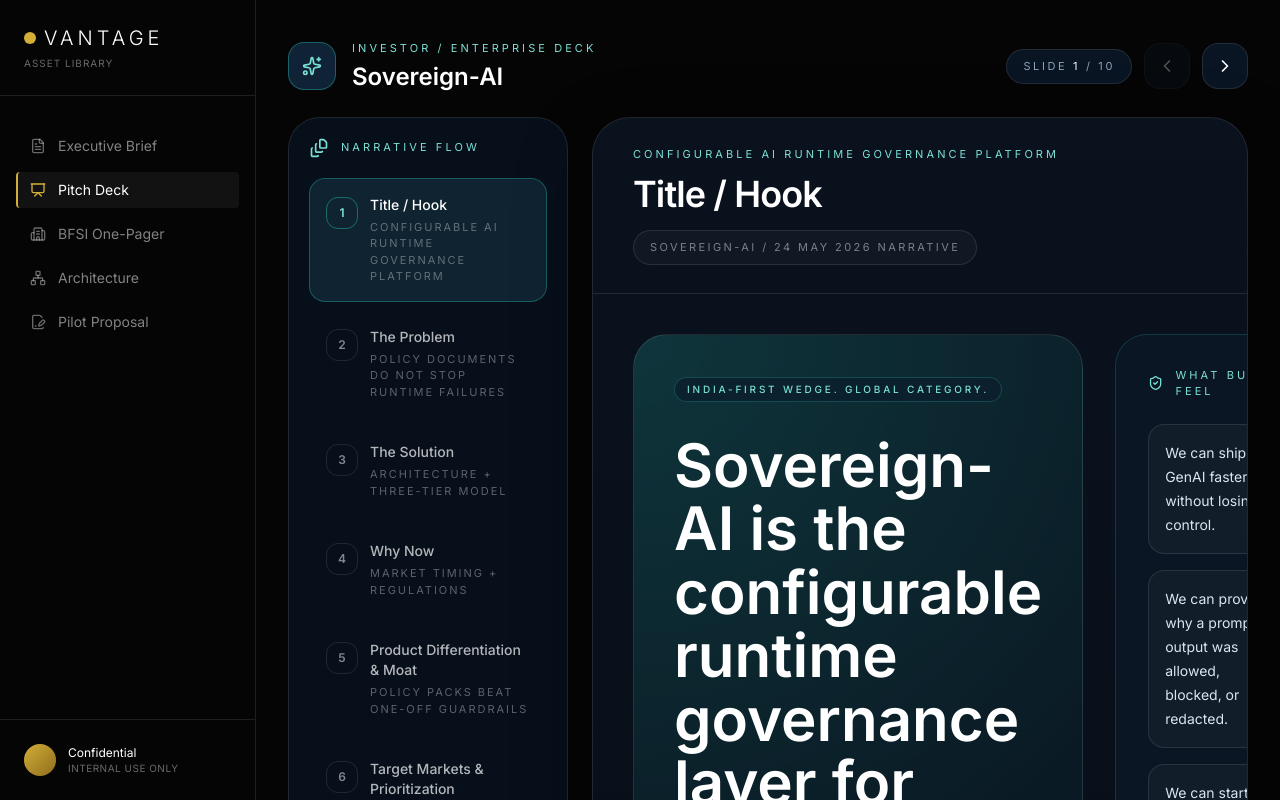
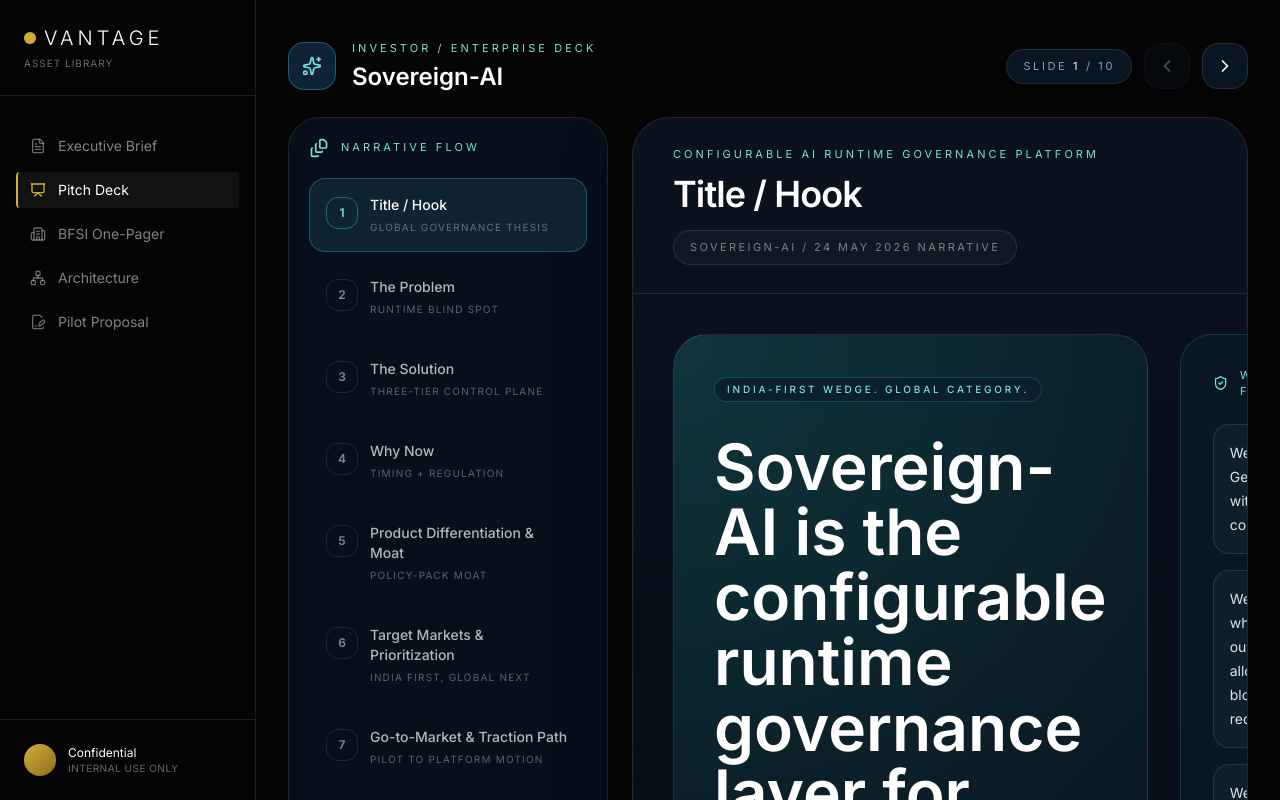
Before and after one commit to pranaya-mathur/pitch_deck, a React (Vite) app: page / in a window 1280 px wide. Both pictures are taken after a click on the button "Pitch Deck". Built offline with nearby package versions, Linux system fonts and the light colour scheme; a web font is replaced by a local one.

Commit message:
Tighten pitch deck sidebar alignment

```diff
--- a/src/components/views/PitchDeck.tsx
+++ b/src/components/views/PitchDeck.tsx
@@ -17,6 +17,7 @@ type Slide = {
   id: number;
   title: string;
   subtitle: string;
+  navSubtitle?: string;
   content: React.ReactNode;
 };
 
@@ -117,12 +118,13 @@ const slides: Slide[] = [
     id: 1,
     title: 'Title / Hook',
     subtitle: 'Configurable AI Runtime Governance Platform',
+    navSubtitle: 'Global governance thesis',
     content: (
       <div className="grid h-full gap-8 lg:grid-cols-[1.25fr_0.75fr]">
         <div className="flex flex-col justify-between rounded-[34px] border border-white/10 bg-[radial-gradient(circle_at_top_left,rgba(35,198,183,0.20),rgba(9,18,30,0.92)_52%),linear-gradient(180deg,rgba(10,18,30,0.96),rgba(7,13,23,0.98))] p-10">
           <div>
             <Eyebrow>India-first wedge. Global category.</Eyebrow>
-            <h1 className="mt-8 max-w-4xl text-5xl font-semibold leading-[1.06] text-white xl:text-6xl">
+            <h1 className="mt-8 max-w-4xl text-[clamp(3.5rem,5vw,5.6rem)] font-semibold leading-[1.02] text-white">
               Sovereign-AI is the configurable runtime governance layer for safe, auditable enterprise GenAI.
             </h1>
             <p className="mt-6 max-w-3xl text-lg leading-8 text-[#b9cad9]">
@@ -186,6 +188,7 @@ const slides: Slide[] = [
     id: 2,
     title: 'The Problem',
     subtitle: 'Policy documents do not stop runtime failures',
+    navSubtitle: 'Runtime blind spot',
     content: (
       <div className="grid h-full gap-8 lg:grid-cols-[1.1fr_0.9fr]">
         <div className="rounded-[32px] border border-white/10 bg-[#091321]/92 p-10">
@@ -242,6 +245,7 @@ const slides: Slide[] = [
     id: 3,
     title: 'The Solution',
     subtitle: 'Architecture + three-tier model',
+    navSubtitle: 'Three-tier control plane',
     content: (
       <div className="space-y-8">
         <div className="grid gap-8 lg:grid-cols-[1.05fr_0.95fr]">
@@ -293,6 +297,7 @@ const slides: Slide[] = [
     id: 4,
     title: 'Why Now',
     subtitle: 'Market timing + regulations',
+    navSubtitle: 'Timing + regulation',
     content: (
       <div className="space-y-8">
         <div className="grid gap-4 lg:grid-cols-3">
@@ -345,6 +350,7 @@ const slides: Slide[] = [
     id: 5,
     title: 'Product Differentiation & Moat',
     subtitle: 'Policy packs beat one-off guardrails',
+    navSubtitle: 'Policy-pack moat',
     content: (
       <div className="grid h-full gap-8 lg:grid-cols-[0.95fr_1.05fr]">
         <div className="rounded-[32px] border border-white/10 bg-[#08131f]/92 p-8">
@@ -380,6 +386,7 @@ const slides: Slide[] = [
     id: 6,
     title: 'Target Markets & Prioritization',
     subtitle: 'India BFSI / healthtech first. Global policy packs next.',
+    navSubtitle: 'India first, global next',
     content: (
       <div className="space-y-8">
         <div className="grid gap-8 lg:grid-cols-[1.1fr_0.9fr]">
@@ -436,6 +443,7 @@ const slides: Slide[] = [
     id: 7,
     title: 'Go-to-Market & Traction Path',
     subtitle: 'Land with a pilot. Expand through policy packs and governance ownership.',
+    navSubtitle: 'Pilot to platform motion',
     content: (
       <div className="grid h-full gap-8 lg:grid-cols-[1fr_1fr]">
         <div className="rounded-[32px] border border-white/10 bg-[#0a1523]/92 p-8">
@@ -484,6 +492,7 @@ const slides: Slide[] = [
     id: 8,
     title: 'Commercial Model & Pricing',
     subtitle: 'Include both India and global tiers',
+    navSubtitle: 'India + global pricing',
     content: (
       <div className="space-y-8">
         <div className="grid gap-6 lg:grid-cols-2">
@@ -538,6 +547,7 @@ const slides: Slide[] = [
     id: 9,
     title: 'Proof Assets & Roadmap',
     subtitle: 'What de-risks the buyer and what scales the company',
+    navSubtitle: 'Proof + roadmap',
     content: (
       <div className="grid h-full gap-8 lg:grid-cols-[1fr_1fr]">
         <div className="rounded-[32px] border border-white/10 bg-[#091321]/92 p-8">
@@ -588,6 +598,7 @@ const slides: Slide[] = [
     id: 10,
     title: 'Final Verdict / Ask',
     subtitle: 'Why this wins and what we want now',
+    navSubtitle: 'Closing ask',
     content: (
       <div className="grid h-full gap-8 lg:grid-cols-[1.15fr_0.85fr]">
         <div className="rounded-[34px] border border-[#23c6b7]/35 bg-[radial-gradient(circle_at_top_left,rgba(35,198,183,0.22),rgba(8,19,31,0.97)_55%)] p-10">
@@ -680,7 +691,7 @@ export function PitchDeck() {
         </div>
       </div>
 
-      <div className="grid flex-1 gap-6 lg:grid-cols-[280px_1fr]">
+      <div className="grid flex-1 gap-6 lg:grid-cols-[320px_1fr]">
         <aside className="rounded-[32px] border border-white/10 bg-[#07111d]/92 p-5">
           <div className="mb-5 flex items-center gap-3 text-[#7be0d6]">
             <FileStack className="h-5 w-5" />
@@ -709,9 +720,11 @@ export function PitchDeck() {
                     >
                       {slide.id}
                     </div>
-                    <div>
+                    <div className="min-w-0">
                       <div className={`text-sm font-medium ${isActive ? 'text-white' : 'text-white/70'}`}>{slide.title}</div>
-                      <div className="mt-1 text-[11px] uppercase tracking-[0.18em] text-white/35">{slide.subtitle}</div>
+                      <div className="mt-1 text-[10px] uppercase leading-4 tracking-[0.12em] text-white/35">
+                        {slide.navSubtitle ?? slide.subtitle}
+                      </div>
                     </div>
                   </div>
                 </button>
```
